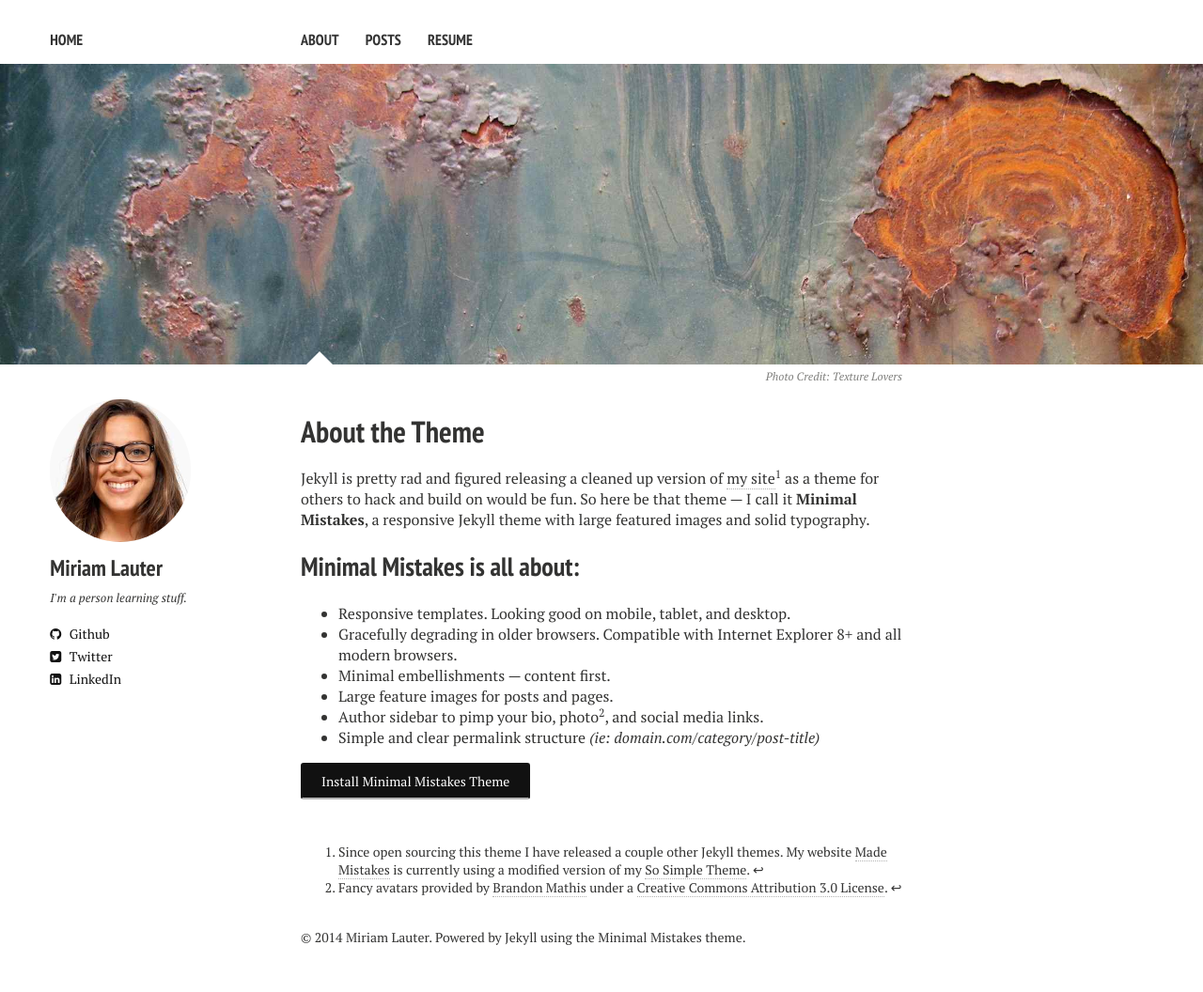
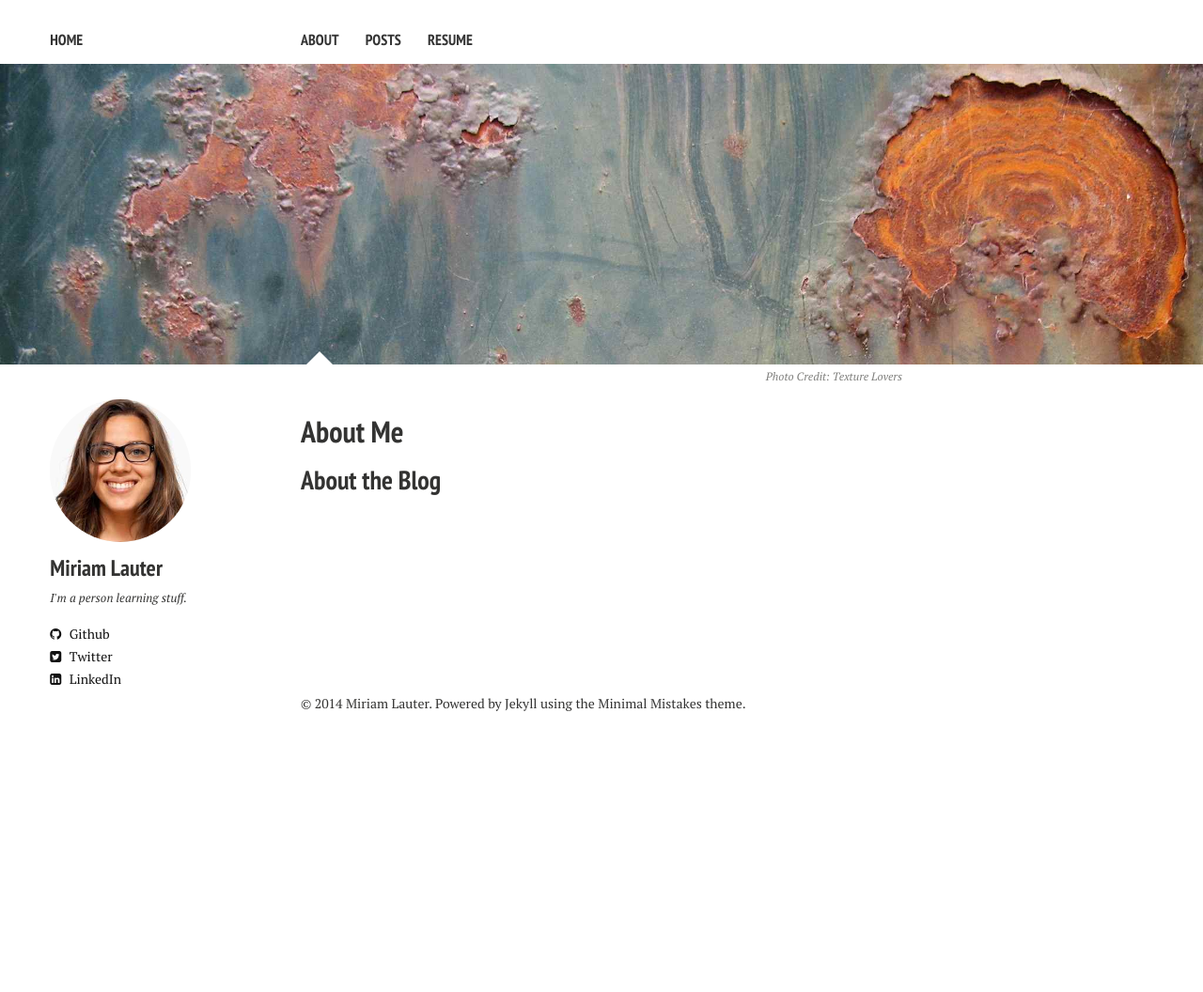
Before and after one commit to mlauter/mlauter.github.io, a Jekyll site: the page built from about.md, in a window 1280 px wide. Shown: the whole page at 94% size. Built offline with Jekyll 4.4.1, drawn with Linux system fonts in a browser that asks for light colours; nearby versions of some CDN libraries; after the commit the page ends 900 px from its top, so only the background shows below that.

Commit message:
remove filler from about page

```diff
--- a/about.md
+++ b/about.md
@@ -1,10 +1,10 @@
 ---
 layout: page
 permalink: /about/
-title: About the Theme
-tagline: Minimal Mistakes, a Jekyll Theme
-tags: [about, Jekyll, theme, responsive]
-modified: 9-9-2013
+title: About Me
+tagline:
+tags: [about]
+modified: 7-26-2014
 comments: true
 image:
   feature: aboutpage_theme.jpg
@@ -12,19 +12,4 @@
   creditlink: http://texturelovers.com
 ---
 
-Jekyll is pretty rad and figured releasing a cleaned up version of [my site](http://mademistakes.com)[^1] as a theme for others to hack and build on would be fun. So here be that theme --- I call it **Minimal Mistakes**, a responsive Jekyll theme with large featured images and solid typography.
-
-## Minimal Mistakes is all about:
-
-* Responsive templates. Looking good on mobile, tablet, and desktop.
-* Gracefully degrading in older browsers. Compatible with Internet Explorer 8+ and all modern browsers.
-* Minimal embellishments --- content first.
-* Large feature images for posts and pages.
-* Author sidebar to pimp your bio, photo[^2], and social media links.
-* Simple and clear permalink structure *(ie: domain.com/category/post-title)*
-
-<a markdown="0" href="{{ site.url }}/theme-setup" class="btn">Install Minimal Mistakes Theme</a>
-
-[^1]: Since open sourcing this theme I have released a couple other Jekyll themes. My website [Made Mistakes](http://mademistakes.com) is currently using a modified version of my [So Simple Theme](http://mmistakes.github.io/so-simple-theme/).
-
-[^2]: Fancy avatars provided by [Brandon Mathis](http://brandonmathis.com/projects/fancy-avatars/demo/) under a [Creative Commons Attribution 3.0 License](http://creativecommons.org/licenses/by/3.0/).
+## About the Blog
```
